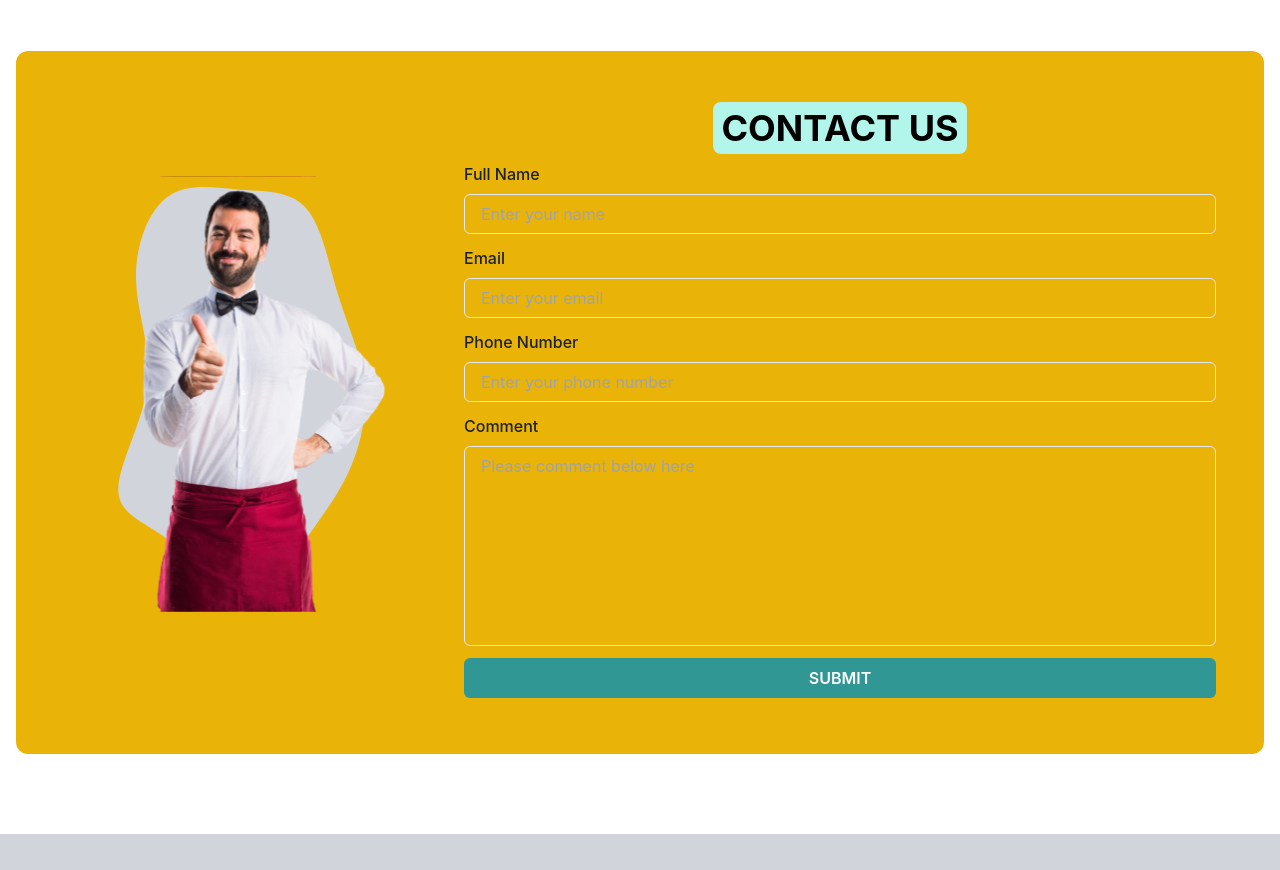
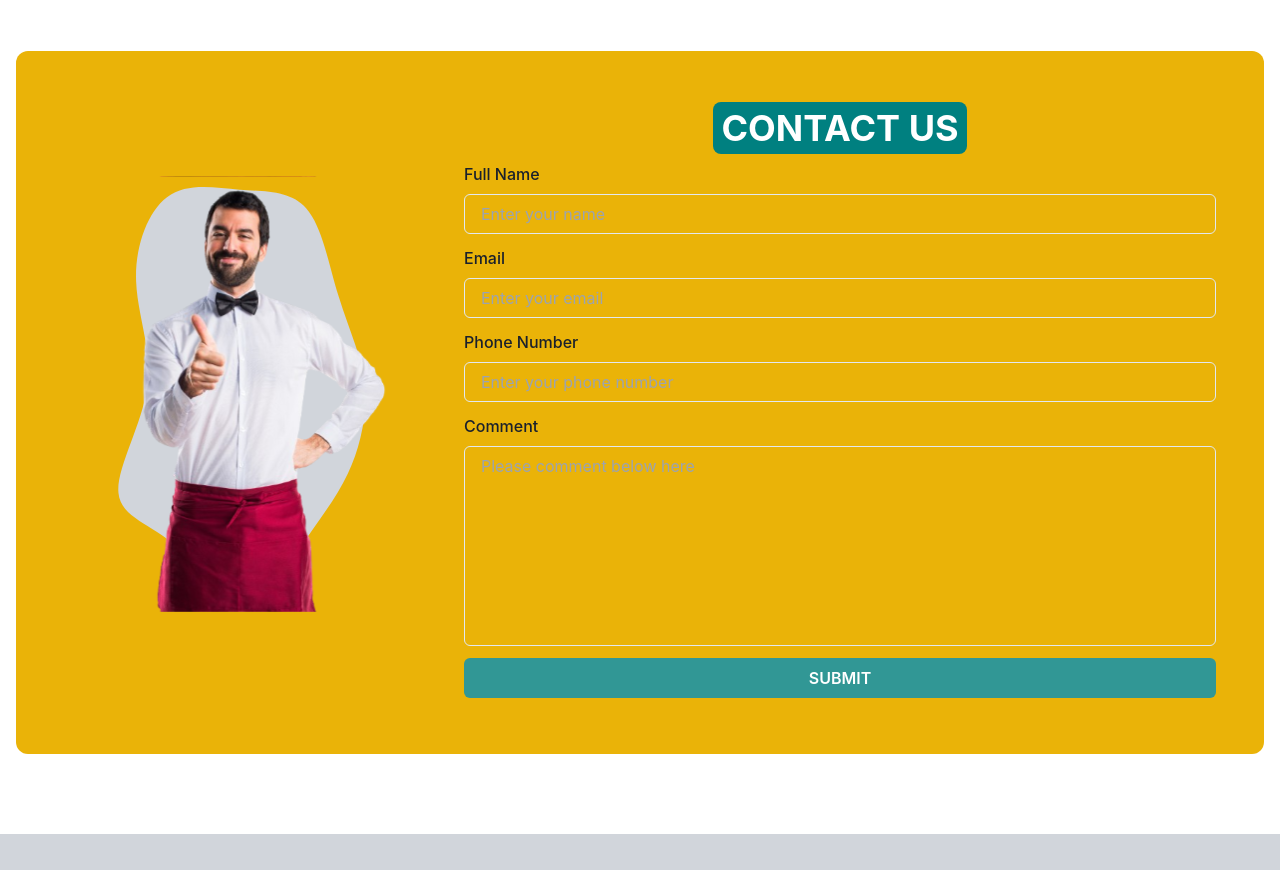
Before and after one commit to Ibaliqbal/restaurant-landing-page, a React (Vite) app: page / in a window 1280 px wide. Shown: the part 5499-6369 px from the top of the page. Built offline with nearby package versions, Linux system fonts and the light colour scheme.

Commit message:
resdesign higlight contact

```diff
--- a/src/components/Contact.jsx
+++ b/src/components/Contact.jsx
@@ -56,7 +56,7 @@ function Contact() {
             <Heading className="text-center" as="h3">
               <Highlight
                 query="CONTACT US"
-                styles={{ px: "2", py: "1", rounded: "lg", bg: "teal.100" }}
+                styles={{ px: "2", py: "1", rounded: "lg", bg: "teal", color: "white" }}
               >
                 CONTACT US
               </Highlight>
```
